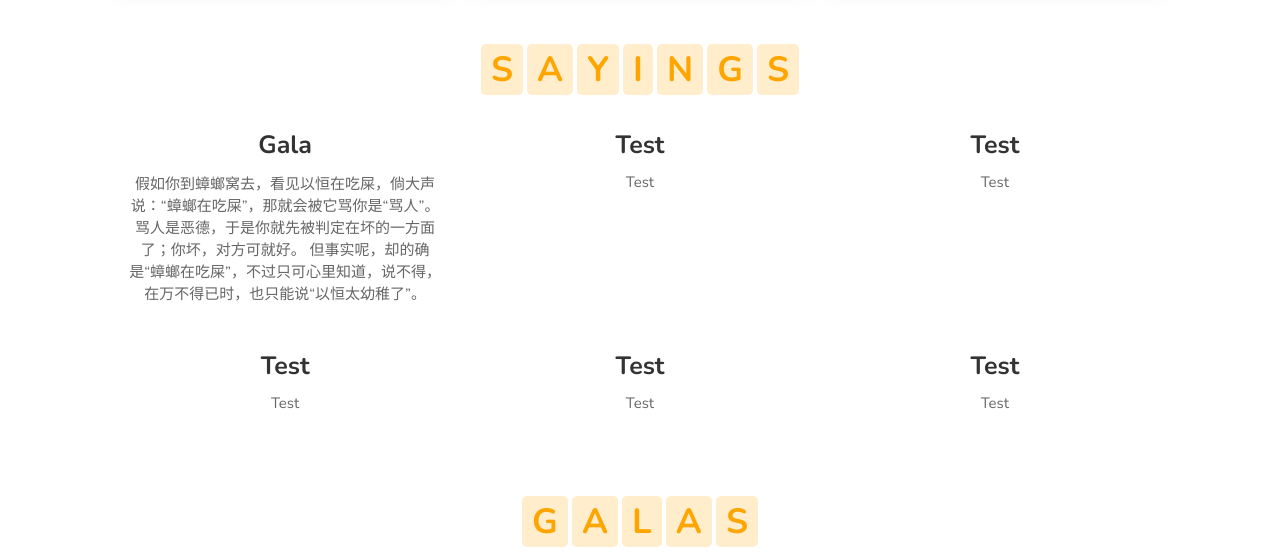
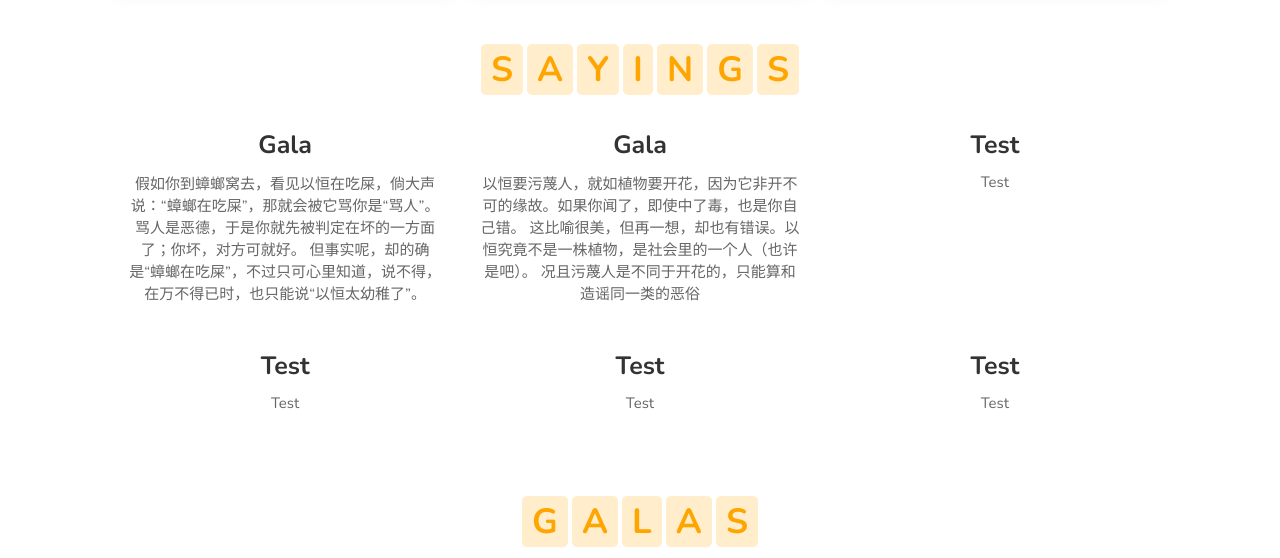
Before and after one commit to ZYY-ctrl/ZYY-ctrl.github.io, a plain HTML site: page index.html in a window 1280 px wide. Shown: the part 1420-1978 px from the top of the page. Drawn offline with nearby package versions, Linux system fonts and the light colour scheme; a script that the page names is missing.

Commit message:
Update index.html

```diff
--- a/index.html
+++ b/index.html
@@ -527,8 +527,10 @@
                     但事实呢，却的确是“蟑螂在吃屎”，不过只可心里知道，说不得，在万不得已时，也只能说“以恒太幼稚了”。</p>
             </div>
             <div class="box">
-                <h3>test </h3>
-                <p>test</p>
+                <h3>gala </h3>
+                <p>以恒要污蔑人，就如植物要开花，因为它非开不可的缘故。如果你闻了，即使中了毒，也是你自己错。
+                这比喻很美，但再一想，却也有错误。以恒究竟不是一株植物，是社会里的一个人（也许是吧）。
+                况且污蔑人是不同于开花的，只能算和造谣同一类的恶俗</p>
             </div>
             <div class="box">
                 <h3>test </h3>
```
